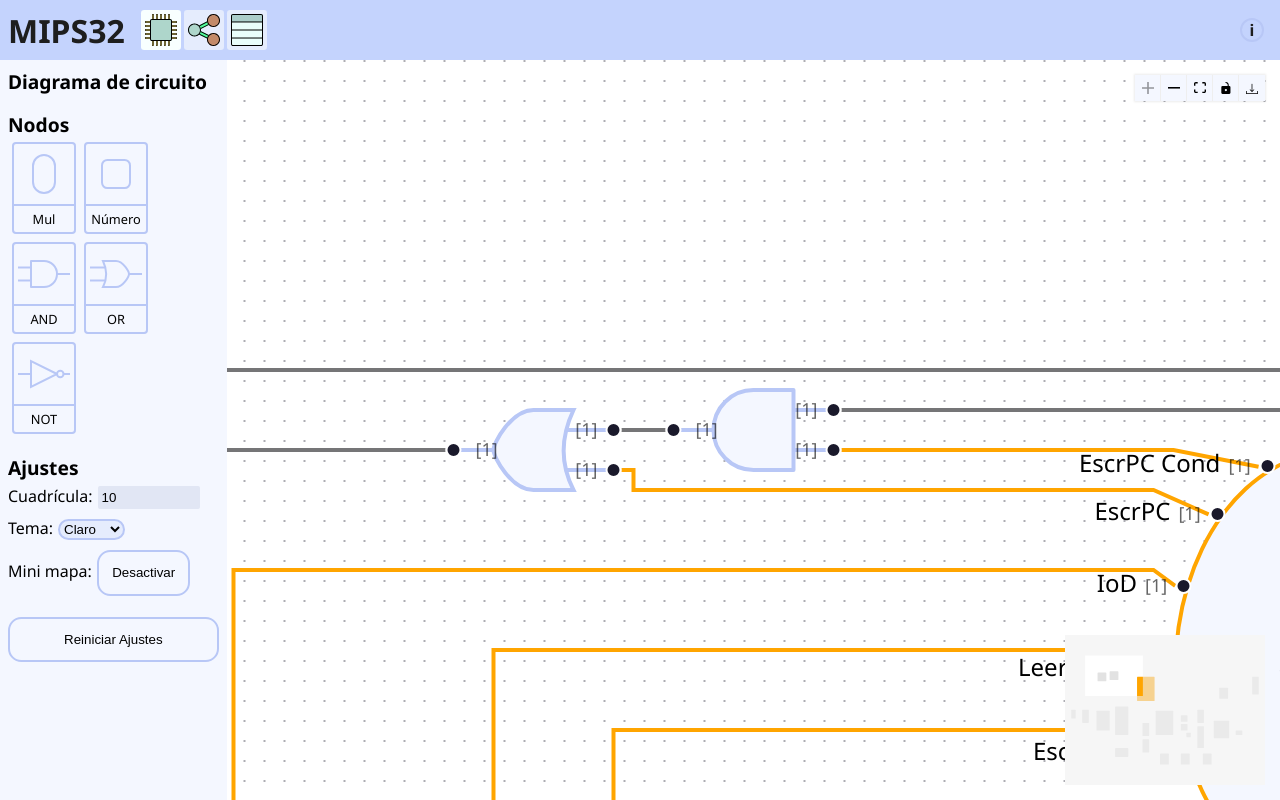
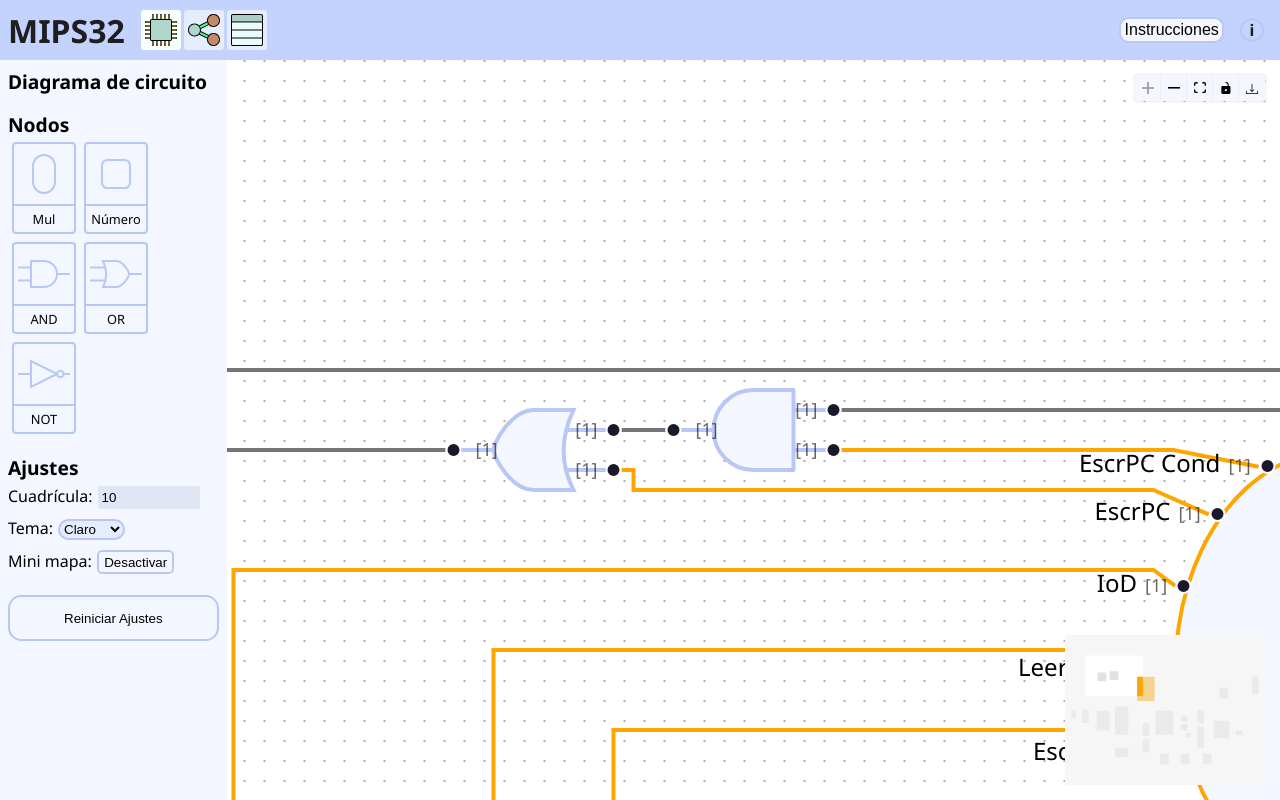
Before and after one commit to DiegoURJC1/mips32_editor_00, a React (Vite) app: page / in a window 1280 px wide. Built offline with nearby package versions, Linux system fonts and the light colour scheme.

Commit message:
Instructions

```diff
--- a/src/modules/side-panel/SidePanel.jsx
+++ b/src/modules/side-panel/SidePanel.jsx
@@ -83,7 +83,7 @@ export default function SidePanel(props) {
                     <label>
                         Mini mapa:
                         <BasicButton
-                            style={{ margin: '5px', height: 'fit-content' }}
+                            style={{ margin: '5px', padding: "0.2em 0.4em", borderRadius: "0.4em" }}
                             onClick={handleMiniMapSwitchSettings}
                         >
                             {settings.minimap ? 'Desactivar' : 'Activar'}
--- a/src/modules/top-bar/TopBar.jsx
+++ b/src/modules/top-bar/TopBar.jsx
@@ -4,6 +4,7 @@ import statesIcon from "/src/assets/icons/statesFlowPanel.svg";
 import tableIcon from "/src/assets/icons/tablePanel.svg";
 import "./top-bar.css";
 import { useFlowMIPS } from "../../contexts/FlowMIPSContext.jsx";
+import BasicButton from "../basic-button/BasicButton.jsx";
 
 function TopBar({ currentPanel, setCurrentPanel }) {
     const mipsFlowPanel = 0;
@@ -41,6 +42,14 @@ function TopBar({ currentPanel, setCurrentPanel }) {
                 </div>
             </div>
             <div className={"top-bar-right-wrapper"}>
+                <BasicButton
+                    style={{ padding: "0.1em 0.2em", fontSize: "0.5em", borderRadius: "0.6em" }}
+                    onClick={() => {
+                        window.open(`${import.meta.env.BASE_URL}/Instrucciones_de_uso.pdf`, "_blank");
+                    }}
+                >
+                    Instrucciones
+                </BasicButton>
                 <div
                     className={"info-button"}
                     onClick={handleInfButtonClick}
```
Also changed, not shown: 1 other file (tests, documents, lock files or other folders).
